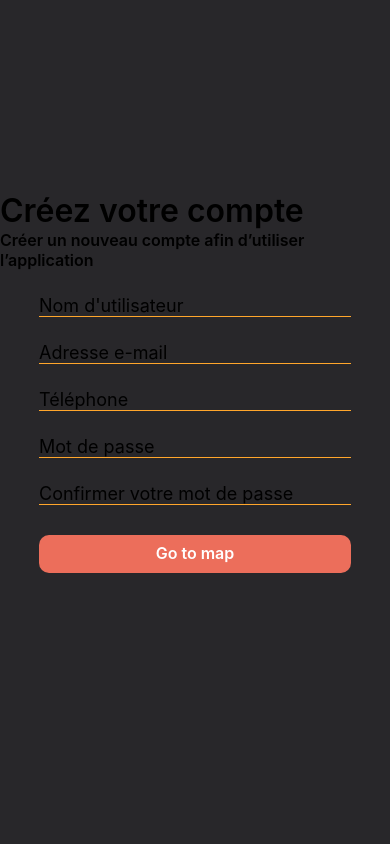
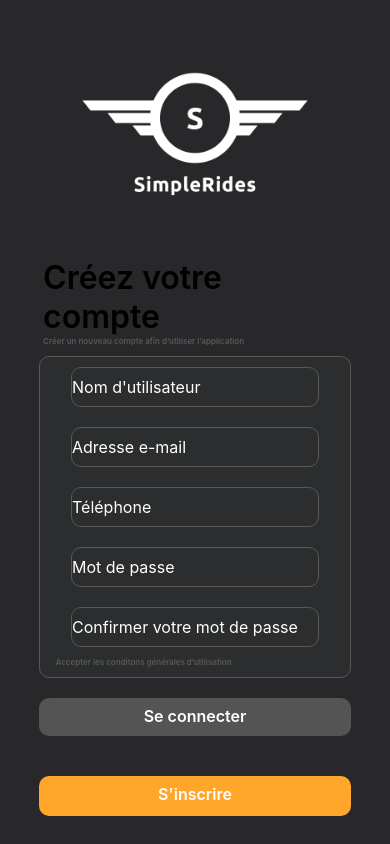
Before and after one commit to simpleRides/frontend-simpleRides, a React Native app: screen /Register in a window 390 px wide. Built offline with nearby package versions, Linux system fonts and the light colour scheme.

Commit message:
Register page (#6)
* flo register page

* registerPage Flo

```diff
--- a/package.json
+++ b/package.json
@@ -37,7 +37,9 @@
     "react": "17.0.2",
     "react-dom": "17.0.2",
     "react-native": "0.68.2",
+    "react-native-blob-util": "^0.16.3",
     "react-native-maps": "0.30.2",
+    "react-native-pdf": "^6.6.2",
     "react-native-safe-area-context": "4.2.4",
     "react-native-screens": "~3.11.1",
     "react-native-web": "0.17.7",
--- a/reducers/user.js
+++ b/reducers/user.js
@@ -8,6 +8,7 @@ export const userSlice = createSlice({
   name: 'user',
   initialState,
   reducers: {
+
     updateUserToken: (state, action) => {
       state.value.nickname = action.payload;
     },
@@ -15,4 +16,5 @@ export const userSlice = createSlice({
 });
 
 export const { updateUserToken } = userSlice.actions;
+
 export default userSlice.reducer;
--- a/screens/RegisterScreen.js
+++ b/screens/RegisterScreen.js
@@ -1,6 +1,5 @@
 import { useState } from 'react';
 import {
-  Image,
   KeyboardAvoidingView,
   Platform,
   StyleSheet,
@@ -8,83 +7,167 @@ import {
   TextInput,
   TouchableOpacity,
   View,
+  Image,
 } from 'react-native';
 import { useDispatch } from 'react-redux';
-import { resetPlaces, updateNickname } from '../reducers/user';
+import {
+  updateUsername,
+  updateEmail,
+  updateTelephone,
+  updateConfirmPassword,
+} from '../reducers/user';
 
 export default function RegisterScreen({ navigation }) {
   const dispatch = useDispatch();
 
-  const [nickname, setNickname] = useState('');
+  const [username, setUsername] = useState('');
+  const [email, setEmail] = useState('');
+  const [telephone, setTelephone] = useState('');
+  const [password, setPassword] = useState('');
+  const [confirmPassword, setConfirmPassword] = useState('');
+
+  //routes a faire avec Backend
 
   const handleSubmit = () => {
-    dispatch(updateNickname(nickname));
-    dispatch(resetPlaces())
-    navigation.navigate('TabNavigator');
+    console.log('call backend');
   };
 
   return (
-    <KeyboardAvoidingView style={styles.container} behavior={Platform.OS === 'ios' ? 'padding' : 'height'}>
-
-<View>
-          <Text style={styles.title}>
-          Créez votre compte
-          </Text>
-          <Text style={styles.text}>
+    <KeyboardAvoidingView
+      style={styles.container}
+      behavior={Platform.OS === 'ios' ? 'padding' : 'height'}
+    >
+      <View style={styles.imageContainer}>
+        <Image style={styles.image} source={require('../assets/logoblc.png')} />
+      </View>
+      <View>
+        <Text style={styles.title}>Créez votre compte</Text>
+        <Text style={styles.text}>
           Créer un nouveau compte afin d’utiliser l’application
-          </Text>
-</View>
-
-      <TextInput placeholder="Nom d'utilisateur " onChangeText={(value) => setNickname(value)} value={nickname} style={styles.input} />
-      <TextInput placeholder="Adresse e-mail" onChangeText={(value) => setNickname(value)} value={nickname} style={styles.input} />
-      <TextInput placeholder="Téléphone" onChangeText={(value) => setNickname(value)} value={nickname} style={styles.input} />
-      <TextInput placeholder="Mot de passe" onChangeText={(value) => setNickname(value)} value={nickname} style={styles.input} />
-      <TextInput placeholder="Confirmer votre mot de passe" onChangeText={(value) => setNickname(value)} value={nickname} style={styles.input} />
-      <TouchableOpacity onPress={() => handleSubmit()} style={styles.button} activeOpacity={0.8}>
-        <Text style={styles.textButton}>Go to map</Text>
-      </TouchableOpacity>
+        </Text>
+      </View>
+      <View style={styles.formContainer}>
+        <TextInput
+          placeholder="Nom d'utilisateur "
+          onChangeText={(value) => setUsername(value)}
+          value={username}
+          style={styles.input}
+        />
+        <TextInput
+          placeholder="Adresse e-mail"
+          onChangeText={(value) => setEmail(value)}
+          value={email}
+          style={styles.input}
+        />
+        <TextInput
+          placeholder="Téléphone"
+          onChangeText={(value) => setTelephone(value)}
+          value={telephone}
+          style={styles.input}
+        />
+        <TextInput
+          placeholder="Mot de passe"
+          onChangeText={(value) => setPassword(value)}
+          value={password}
+          style={styles.input}
+        />
+        <TextInput
+          placeholder="Confirmer votre mot de passe"
+          onChangeText={(value) => setConfirmPassword(value)}
+          value={confirmPassword}
+          style={styles.input}
+        />
+        <Text style={styles.text}>
+          Accepter les conditons générales d’utilisation
+        </Text>
+        {/* <pdf source={source} /> a embarquer dans le texte et ajouter tickbox. tickbox renvoie dans bdd user accepté terms OK  */}
+      </View>
+      <View style={styles.subContainer}>
+        <TouchableOpacity
+          onPress={() => handleSubmit()}
+          style={styles.buttongrey}
+          activeOpacity={0.8}
+        >
+          <Text style={styles.textButton}>Se connecter</Text>
+        </TouchableOpacity>
+        <TouchableOpacity
+          onPress={() => handleSubmit()}
+          style={styles.buttonOrange}
+          activeOpacity={0.8}
+        >
+          <Text style={styles.textButton}>S'inscrire</Text>
+        </TouchableOpacity>
+      </View>
     </KeyboardAvoidingView>
-  )
+  );
 }
-
 const styles = StyleSheet.create({
   container: {
     flex: 1,
-    backgroundColor: '#545454"',
     alignItems: 'center',
     justifyContent: 'center',
     borderRadius: 10,
-    borderColor: '#FFA62B',
   },
-  image: {
+  subContainer: {
     width: '100%',
-    height: '50%',
+    alignItems: 'center',
+    justifyContent: 'flex-end',
   },
   title: {
     width: '80%',
     fontSize: 32,
     fontWeight: '600',
+    alignItems: 'left', // fonctionne pas le left ni justify flex start
   },
   text: {
+    width: '90%',
+    fontSize: 8,
+    fontWeight: '600',
+    color: '#585858',
+    marginBottom: 10,
+    alignItems: 'left', // fonctionne pas le left ni justify flex start
+  },
+  formContainer: {
     width: '80%',
-    fontSize: 16,
-    fontWeight: '600',
+    alignItems: 'center',
+    justifyContent: 'center',
+    borderRadius: 10,
+    backgroundColor: '#2B2D2E',
+    borderColor: '#585858',
+    borderStyle: 'solid',
+    borderWidth: 1,
   },
   input: {
     width: '80%',
-    marginTop: 25,
-    borderBottomColor: '#FFA62B',
-    borderBottomWidth: 1,
-    fontSize: 18,
+    height: 40,
+    marginTop: 10,
+    backgroundColor: '#2B2D2E',
+    borderColor: '#585858',
+    borderStyle: 'solid',
+    borderWidth: 1,
+    color: '#FFFF',
+    fontSize: 16,
+    borderRadius: 10,
+    marginBottom: 10,
   },
-  button: {
+  buttonOrange: {
     alignItems: 'center',
     paddingTop: 8,
     width: '80%',
-    marginTop: 30,
-    backgroundColor: '#ec6e5b',
+    height: 40,
+    marginTop: 20,
+    backgroundColor: '#FFA62B',
     borderRadius: 10,
-    marginBottom: 80,
+    marginBottom: 20,
+  },
+  buttongrey: {
+    alignItems: 'center',
+    paddingTop: 8,
+    width: '80%',
+    marginTop: 20,
+    backgroundColor: '#545454',
+    borderRadius: 10,
+    marginBottom: 20,
   },
   textButton: {
     color: '#ffffff',
@@ -92,5 +175,14 @@ const styles = StyleSheet.create({
     fontWeight: '600',
     fontSize: 16,
   },
-
+  imageContainer: {
+    width: 250,
+    height: 250,
+    justifyContent: 'center',
+  },
+  image: {
+    width: '100%',
+    height: '50%',
+    justifyContent: 'flex-start',
+  },
 });
```
Also changed, not shown: screens/CGVScreen.js (+67 -0 lines), screens/DefaultPageScreen.js (added, +122 -0 lines), 2 other files (tests, documents, lock files or other folders).
